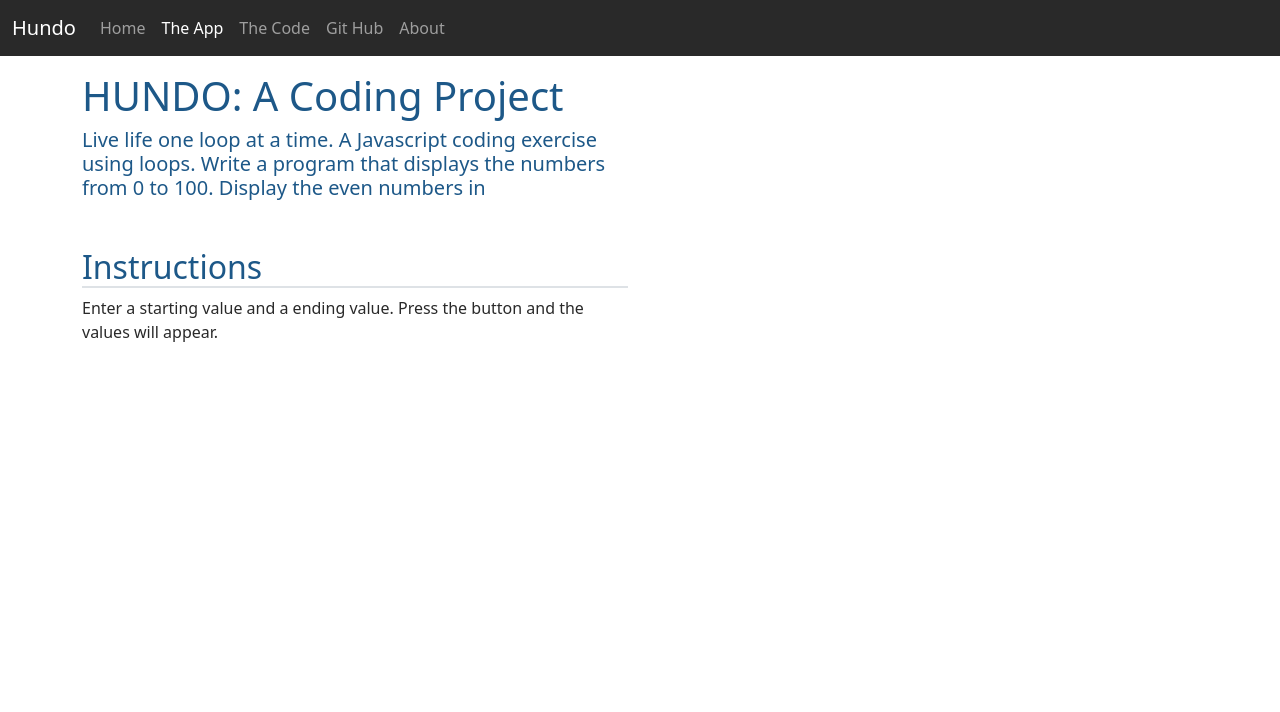
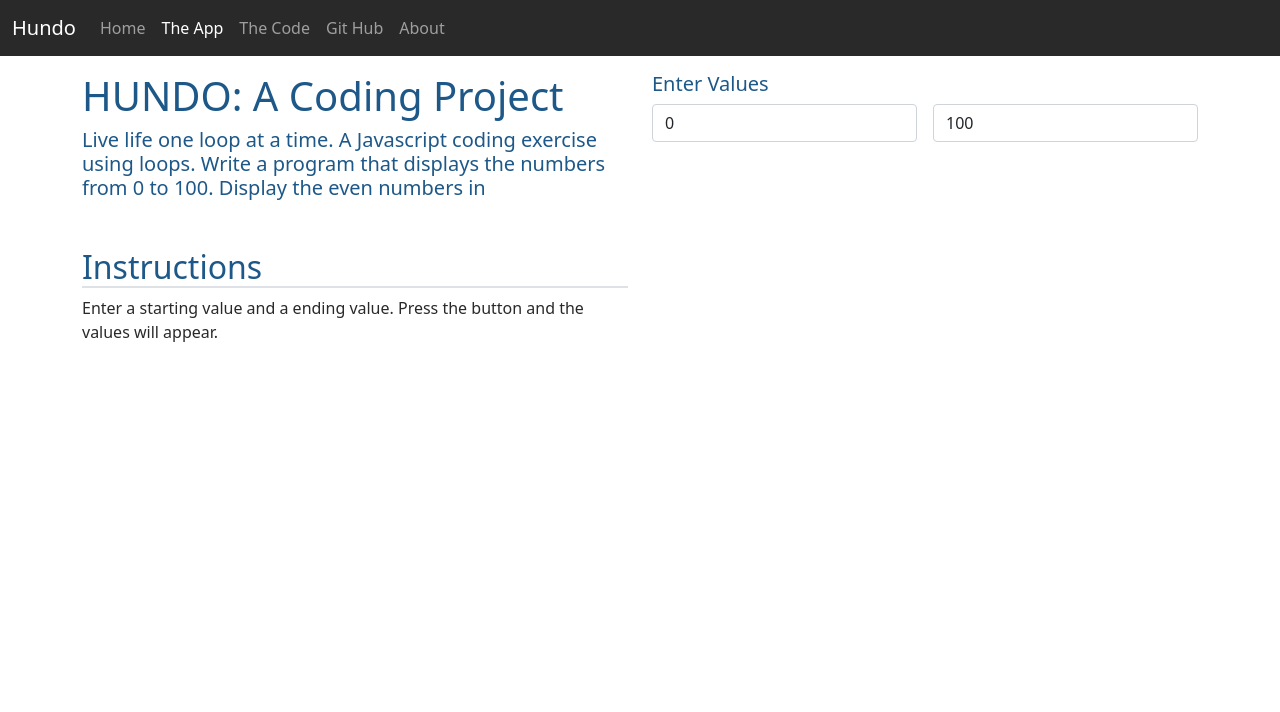
Before and after one commit to Tybook92/Hundo, a plain HTML site: page app.html in a window 1280 px wide. Shown: the top 712 px of the page. Drawn offline with nearby package versions, Linux system fonts and the light colour scheme.

Commit message:
additions to css

```diff
--- a/app.html
+++ b/app.html
@@ -48,10 +48,11 @@
         </div>
     </div>
 </nav>
+<!--Main Section-->
 <main class="flex-shrink-0">
     <div class="container">
         <div class="row row-cols-1 row-cols-lg-2">
-            <div class="col-4 mt-5">
+            <div class="col-4">
                 <h1>HUNDO: A Coding Project</h1>
                 <h4 class="lead">
                     Live life one loop at a time. A Javascript coding exercise using loops. Write a program that displays the numbers from 0 to 100. Display the even numbers in
@@ -59,7 +60,20 @@
                 <h2 class="mt-5 border-bottom border-2">Instructions</h2>
                 <p>Enter a starting value and a ending value. Press the button and the values will appear.</p>
             </div>
-            <div class="col-8"></div>
+            <div class="col-8">
+                <div>
+                    <h5>Enter Values</h5>
+                    <form class="row gy-2 gx-3">
+                        <div class="col">
+                            <input id="startValue" type="number" class="form-control" placeholder="Start Value" value="0" aria-label="Start Value">
+                        </div>
+                        <div class="col">
+                            <input id="endValue" type="number" class="form-control" placeholder="End Value" value="100" aria-label="End Value">
+                        </div>
+                        <div class="col-12"></div>
+                    </form>
+                </div>
+            </div>
         </div>
     </div>
 </main>
--- a/css/site.css
+++ b/css/site.css
@@ -19,6 +19,11 @@ footer{
 
 h1,h2,h3,h4,h5,h6 {
     color: var(--primary-color);
+}
+
+.flex-shrink-0 {
+    flex:1 0 auto;
+    margin-top: 3rem;
 }
 
 footer{
```
